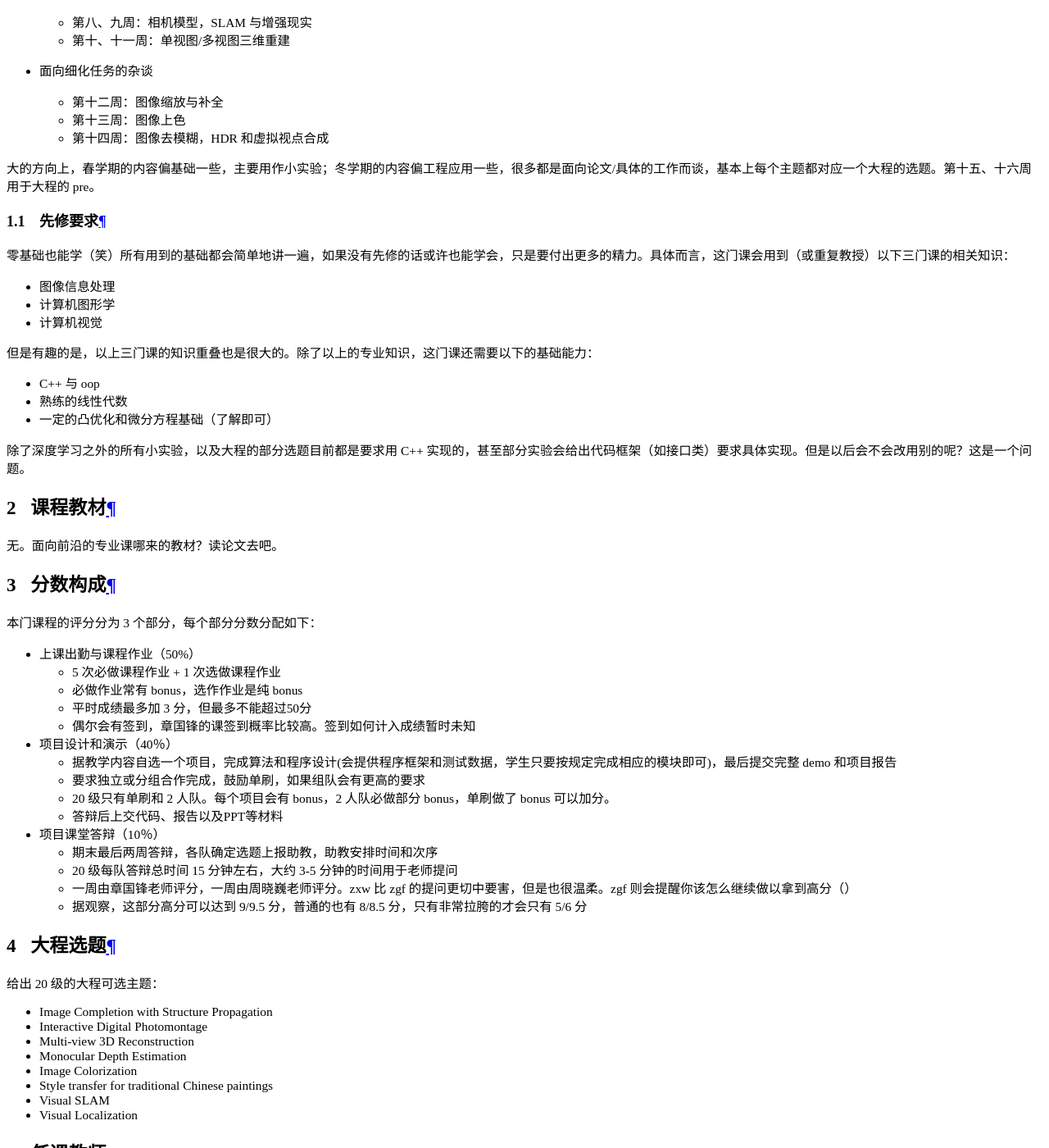
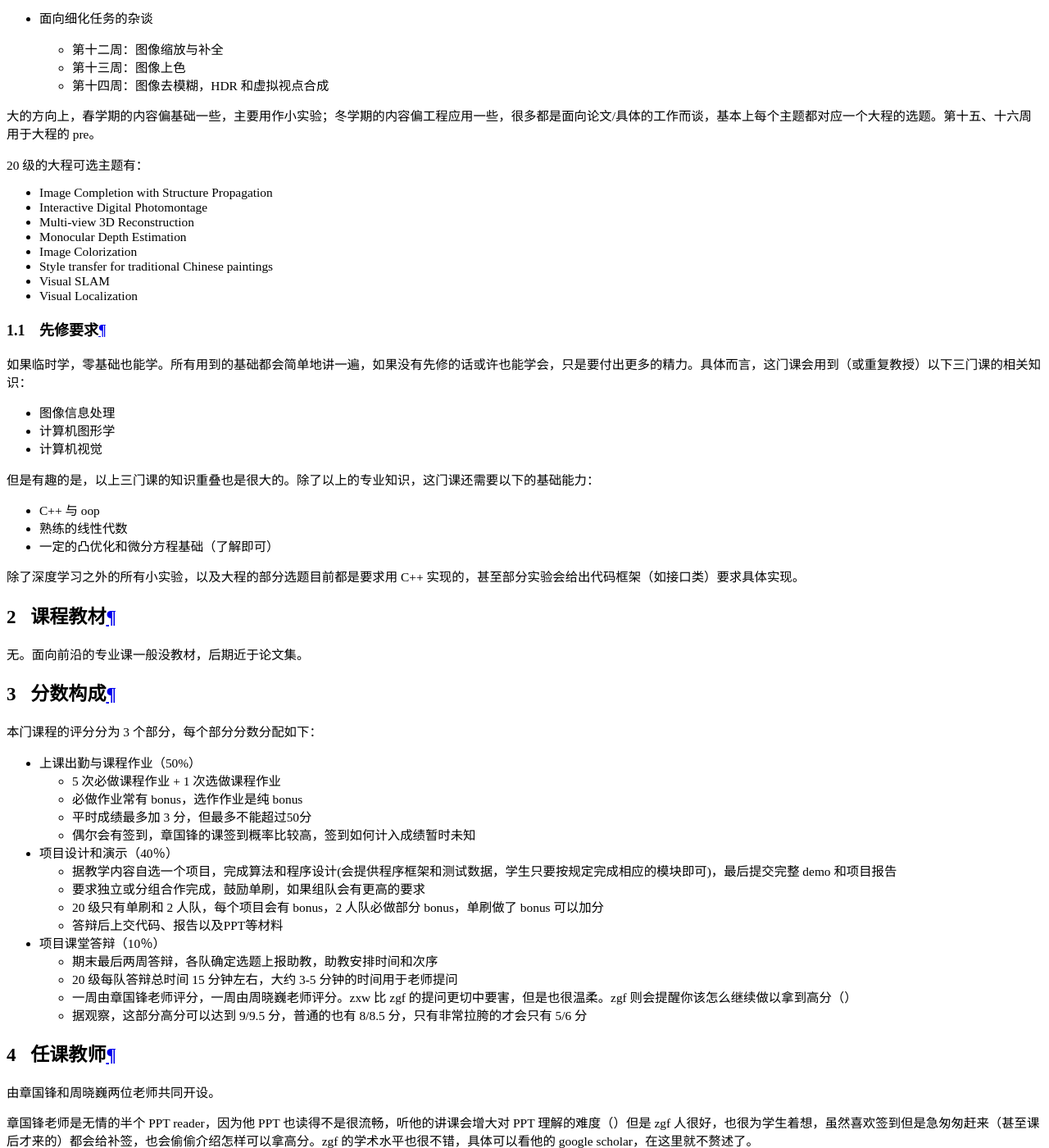
Before and after one commit to ZJU-Turing/TuringCourses, an MkDocs documentation site: the page built from docs/major_elective/computational_photography/index.md, in a window 1280 px wide and 1400 px high, scrolled down 18238 px. Shown: the whole window at 82% size. Built offline with MkDocs 1.6.1 and Material for MkDocs 9.7.7, drawn with Linux system fonts in a browser that asks for light colours; comment, search, counter and statistics services are not loaded.

Commit message:
fix: 修改计算摄影学内容

```diff
--- a/docs/major_elective/computational_photography/index.md
+++ b/docs/major_elective/computational_photography/index.md
@@ -29,9 +29,20 @@
 
 大的方向上，春学期的内容偏基础一些，主要用作小实验；冬学期的内容偏工程应用一些，很多都是面向论文/具体的工作而谈，基本上每个主题都对应一个大程的选题。第十五、十六周用于大程的 pre。
 
+20 级的大程可选主题有：
+
+* Image Completion with Structure Propagation
+* Interactive Digital Photomontage
+* Multi-view 3D Reconstruction
+* Monocular Depth Estimation
+* Image Colorization
+* Style transfer for traditional Chinese paintings
+* Visual SLAM
+* Visual Localization
+
 ### 先修要求
 
-零基础也能学（笑）所有用到的基础都会简单地讲一遍，如果没有先修的话或许也能学会，只是要付出更多的精力。具体而言，这门课会用到（或重复教授）以下三门课的相关知识：
+如果临时学，零基础也能学。所有用到的基础都会简单地讲一遍，如果没有先修的话或许也能学会，只是要付出更多的精力。具体而言，这门课会用到（或重复教授）以下三门课的相关知识：
 
 - 图像信息处理
 - 计算机图形学
@@ -43,11 +54,11 @@
 - 熟练的线性代数
 - 一定的凸优化和微分方程基础（了解即可）
 
-除了深度学习之外的所有小实验，以及大程的部分选题目前都是要求用 C++ 实现的，甚至部分实验会给出代码框架（如接口类）要求具体实现。但是以后会不会改用别的呢？这是一个问题。
+除了深度学习之外的所有小实验，以及大程的部分选题目前都是要求用 C++ 实现的，甚至部分实验会给出代码框架（如接口类）要求具体实现。
 
 ## 课程教材
 
-无。面向前沿的专业课哪来的教材？读论文去吧。
+无。面向前沿的专业课一般没教材，后期近于论文集。
 
 ## 分数构成
 
@@ -57,30 +68,17 @@
     - 5 次必做课程作业 + 1 次选做课程作业
     - 必做作业常有 bonus，选作作业是纯 bonus
     - 平时成绩最多加 3 分，但最多不能超过50分
-    - 偶尔会有签到，章国锋的课签到概率比较高。签到如何计入成绩暂时未知
+    - 偶尔会有签到，章国锋的课签到概率比较高，签到如何计入成绩暂时未知
 * 项目设计和演示（40％）
     - 据教学内容自选一个项目，完成算法和程序设计(会提供程序框架和测试数据，学生只要按规定完成相应的模块即可)，最后提交完整 demo 和项目报告
     - 要求独立或分组合作完成，鼓励单刷，如果组队会有更高的要求
-    - 20 级只有单刷和 2 人队。每个项目会有 bonus，2 人队必做部分 bonus，单刷做了 bonus 可以加分。
+    - 20 级只有单刷和 2 人队，每个项目会有 bonus，2 人队必做部分 bonus，单刷做了 bonus 可以加分
     - 答辩后上交代码、报告以及PPT等材料
 * 项目课堂答辩（10％）
     - 期末最后两周答辩，各队确定选题上报助教，助教安排时间和次序
     - 20 级每队答辩总时间 15 分钟左右，大约 3-5 分钟的时间用于老师提问
     - 一周由章国锋老师评分，一周由周晓巍老师评分。zxw 比 zgf 的提问更切中要害，但是也很温柔。zgf 则会提醒你该怎么继续做以拿到高分（）
     - 据观察，这部分高分可以达到 9/9.5 分，普通的也有 8/8.5 分，只有非常拉胯的才会只有 5/6 分
-
-## 大程选题
-
-给出 20 级的大程可选主题：
-
-* Image Completion with Structure Propagation
-* Interactive Digital Photomontage
-* Multi-view 3D Reconstruction
-* Monocular Depth Estimation
-* Image Colorization
-* Style transfer for traditional Chinese paintings
-* Visual SLAM
-* Visual Localization
 
 ## 任课教师
 
```
